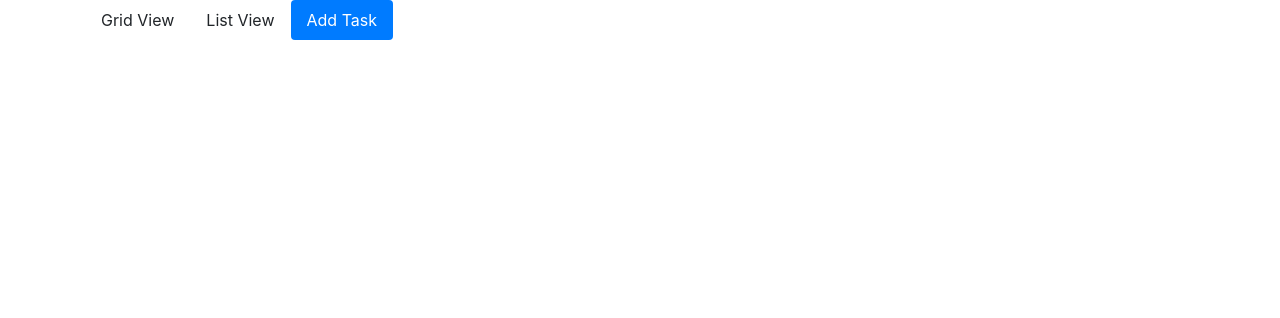
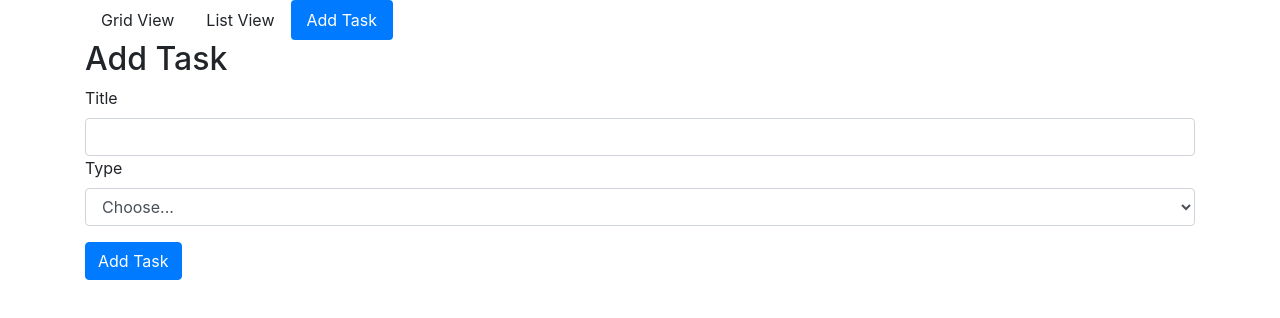
Before and after one commit to donark87/-IS-322-Project-2, a React (Create React App) app: page / in a window 1280 px wide. Both pictures are taken after a click on the link "Add Task". Shown: the top 318 px of the page. Built offline with nearby package versions, Linux system fonts and the light colour scheme; no server answers.

Commit message:
Feature: Added Add task from.

```diff
--- /dev/null
+++ b/src/components/AddTask.js
@@ -0,0 +1,40 @@
+import React from 'react';
+
+
+class AddTask extends React.Component {
+    state = { newTask: '' }
+
+    onFormSubmit = (event) => {
+        event.preventDefault();
+
+        this.props.onSubmit(this.state.newTask,this.state.newTaskValue);
+       this.setState({ newTask: '', newTaskValue : ''})
+    }
+
+
+    render() {
+
+        return(
+
+            <div>
+                <h2>Add Task</h2>
+                <form className="form-group" onSubmit={this.onFormSubmit}>
+                    <div className="form-group">
+                        <label htmlFor="Title">Title</label>
+                        <input type="text" className="form-control" id="Title" value={this.state.newTask}  onChange={(e) => this.setState({ newTask: e.target.value })}/>
+                        <label htmlFor="inputState">Type</label>
+                        <select id="inputState" className="form-control" value={this.state.newTaskValue} onChange={(e) => this.setState({ newTaskValue: e.target.value })}>
+                            <option selected>Choose...</option>
+                            <option value="Task">Task</option>
+                            <option value="Feature">Feature</option>
+                            <option value="Bug">Bug</option>
+                        </select>
+                    </div>
+                    <button type="submit" className="btn btn-primary mb-2">Add Task</button>
+
+                </form>
+            </div>
+            )
+    }
+}
+export default AddTask;
--- a/src/components/App.js
+++ b/src/components/App.js
@@ -4,6 +4,7 @@ import axios from 'axios';
 import PageTabs from './PageTabs';
 import TaskList from "./TaskList";
 import ListView from "./ListView";
+import AddTask from "./AddTask"
 //import Page1 from './Page1';
 //import Page2 from './Page2';
 //import Page3 from './Page3';
@@ -29,17 +30,18 @@ class App extends React.Component {
     });
   }
 
-  onAddTask = (taskName) => {
+  onAddTask = (taskName,taskValue) => {
     let tasks = this.state.tasks;
     tasks.push({
+      id: this.state.tasks.length + 1,
       title: taskName,
-      id: this.state.tasks.length + 1,
-      type: 'task',
+      type: taskValue,
       column: 'todo'
     });
 
     this.setState({ tasks });
   }
+
   onUpdateTaskList = (newTaskList) => {
     this.setState({ tasks: newTaskList });
   }
@@ -73,7 +75,7 @@ class App extends React.Component {
         ));
       case 'page3':
         return (this.wrapPage(
-          //  <Page3 />
+           <AddTask tasks={this.state.tasks} onSubmit={this.onAddTask}/>
         ));
       default:
         return (this.wrapPage(
--- a/src/components/ListView.js
+++ b/src/components/ListView.js
@@ -1,21 +1,61 @@
 import React from 'react';
+
 
 import ListItem from "./ListItem";
 import TaskOption from "./TaskOption";
+import TaskList from "./TaskList";
 
 
 class ListView extends React.Component {
 
+   /* componentDidMount() {
+        this.render();
+    }
 
+    componentDidUpdate() {
+        this.render();
+    }*/
+
+    orderBy = (value, props) => {
+        let ListView = this.props.tasks;
+
+        ListView.sort(function (a, b) {
+            let nameA;
+            let nameB;
+            if(value == "title" ) {
+                nameA = a.title.toUpperCase();
+                nameB = b.title.toUpperCase();
+            }
+            else if (value == "column"){
+               nameA = a.column.toUpperCase();
+                nameB = b.column.toUpperCase();
+            }
+            else {
+               nameA = a.type.toUpperCase();
+               nameB = b.type.toUpperCase();
+            }
+
+            if (nameA < nameB) {
+                return -1;
+            }
+            if (nameA > nameB) {
+                return 1;
+            }
+        });
+
+        this.props.onUpdateTaskList(ListView);
+      //this.setState({ tasks: ListView });
+
+    }
 
 
     render() {
 
 
-        const TaskOptions = <TaskOption />
+        const TaskOptions = <TaskOption task={this.props.tasks} orderBy={this.orderBy}/>
 
         const ListItems = this.props.tasks.map(task => {
-            return <ListItem task={task} key={task.id} markDone={this.markDone}/>
+            return <ListItem task={task} key={task.id} />
         });
 
         return (
--- a/src/components/TaskList.js
+++ b/src/components/TaskList.js
@@ -1,6 +1,6 @@
 import React from 'react';
 
-import TaskItem from './TaskItem';
+import ListView from "./ListView";
 import Todo from "./ToDo";
 import InProgress from "./InProgress";
 import Review from "./Review";
@@ -9,11 +9,18 @@ import Done from "./Done";
 
 class TaskList extends React.Component {
 
+  /*  componentDidMount() {
+        this.render();
+    }
+
+    componentDidUpdate() {
+        this.render();
+    }*/
     markUp = (task) => {
-        let taskIndex = this.props.tasks.findIndex(t => t.id === task.id);
+
         let taskList = this.props.tasks;
         for (var i = 0; i < taskList.length; i++) {
-            if (taskList[i].id == (taskIndex + 1)) {
+            if (taskList[i].id == task.id) {
                 if(taskList[i].column == 'todo')
                 taskList[i].column = 'in-progress';
                 else if (taskList[i].column == 'in-progress')
@@ -24,13 +31,15 @@ class TaskList extends React.Component {
             }
         }
         //taskList.splice(taskIndex,1);
-        this.props.onUpdateTaskList(taskList);
+       this.props.onUpdateTaskList(taskList);
+        //this.setState({ tasks: taskList });
+
     }
     markDown = (task) => {
-        let taskIndex = this.props.tasks.findIndex(t => t.id === task.id);
+
         let taskList = this.props.tasks;
         for (var i = 0; i < taskList.length; i++) {
-            if (taskList[i].id == (taskIndex + 1)) {
+            if (taskList[i].id == task.id) {
                 if(taskList[i].column == 'done')
                     taskList[i].column = 'review';
                 else if (taskList[i].column == 'review')
@@ -41,7 +50,8 @@ class TaskList extends React.Component {
             }
         }
         //taskList.splice(taskIndex,1);
-        this.props.onUpdateTaskList(taskList);
+        //this.props.onUpdateTaskList(taskList);
+        this.setState({ tasks: taskList });
     }
 
 
--- a/src/components/TaskOption.js
+++ b/src/components/TaskOption.js
@@ -1,17 +1,41 @@
 import React from 'react';
+class TaskOption extends React.Component {
 
-const TaskOption = props => {
+
+   constructor(props) {
+        super(props);
+        this.state = {value: ''};
+
+        this.handleChange = this.handleChange.bind(this);
+        this.handleSubmit = this.handleSubmit.bind(this);
+
+    }
+   handleChange(event) {
+        this.setState({value: event.target.value});
+       this.props.orderBy(event.target.value, this.props.tasks);
+   }
+
+
+    handleSubmit(event) {
+        this.props.orderBy(event.target.value);
+    }
+
+
+    render() {
+
 
         return (
-        <form>
+
+            <form onSubmit={this.handleSubmit}>
                 <div className="form-row align-items-center">
                     <div className="col-auto my-1">
                         <label className="mr-sm-1" htmlFor="inlineFormCustomSelect">Sort</label>
-                    <select className="custom-select mr-sm-1" id="inlineFormCustomSelect">
+                        <select className="custom-select mr-sm-1" value={this.state.value} onChange={this.handleChange} name="sortBy" id="sortBy"
+                                id="inlineFormCustomSelect">
                             <option selected>Choose...</option>
-                        <option value="1">Title</option>
-                        <option value="2">Status</option>
-                        <option value="3">Type</option>
+                            <option value="title">Title</option>
+                            <option value="column">Status</option>
+                            <option value="type">Type</option>
                         </select>
                     </div>
                     <div className="col-auto my-1">
@@ -38,7 +62,7 @@ const TaskOption = props => {
             </form>
 
         )
-
+    }
 };
 
 export default TaskOption;
```
Lines whose indentation alone changed are shown as unchanged.
